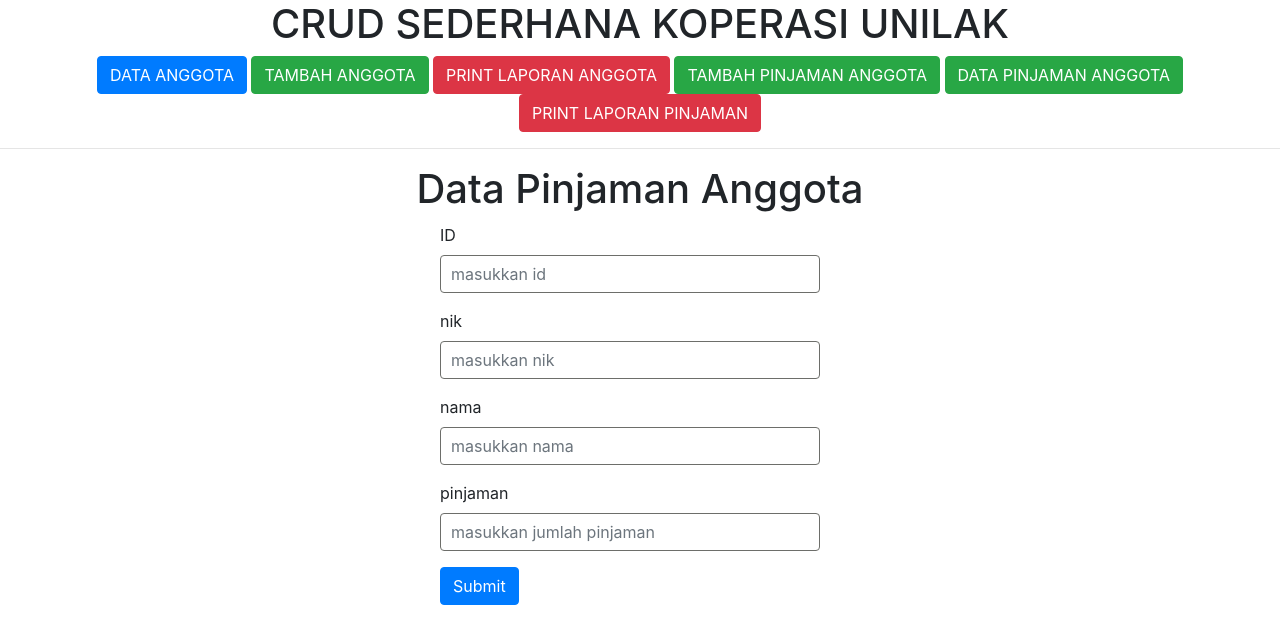
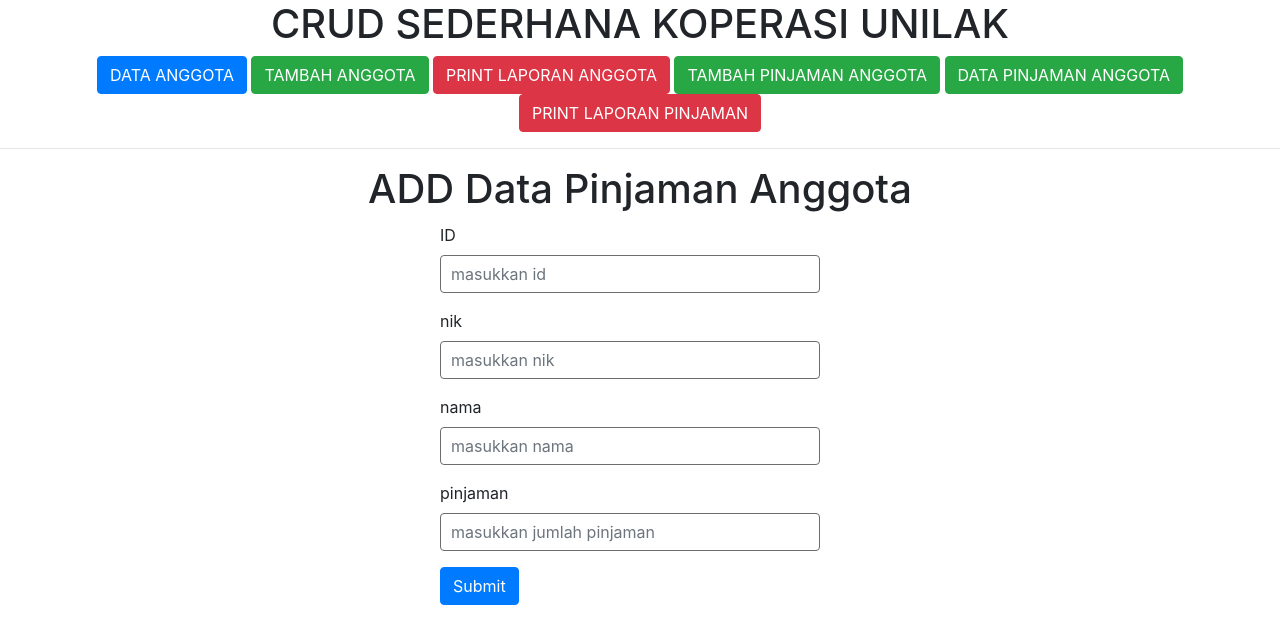
Before and after one commit to Rahmathidayat4299/tugasuaspcs, a PHP site: page /index.php?page=add_pinjaman in a window 1280 px wide. Shown: the top 644 px of the page. Run offline with PHP 8.4, Linux system fonts and the light colour scheme.

Commit message:
add pinjaman

```diff
--- a/add_pinjaman.php
+++ b/add_pinjaman.php
@@ -1,5 +1,5 @@
 <form  action="" method="post" >
-<h1 style = "text-align: center;">Data Pinjaman Anggota</h1>
+<h1 style = "text-align: center;">ADD Data Pinjaman Anggota</h1>
     <div class="form-group">
         <label for="id">ID</label>
         <input type="text" class="form-control" id="id" aria-describedby="emailHelp" name = "id" placeholder="masukkan id">
```
